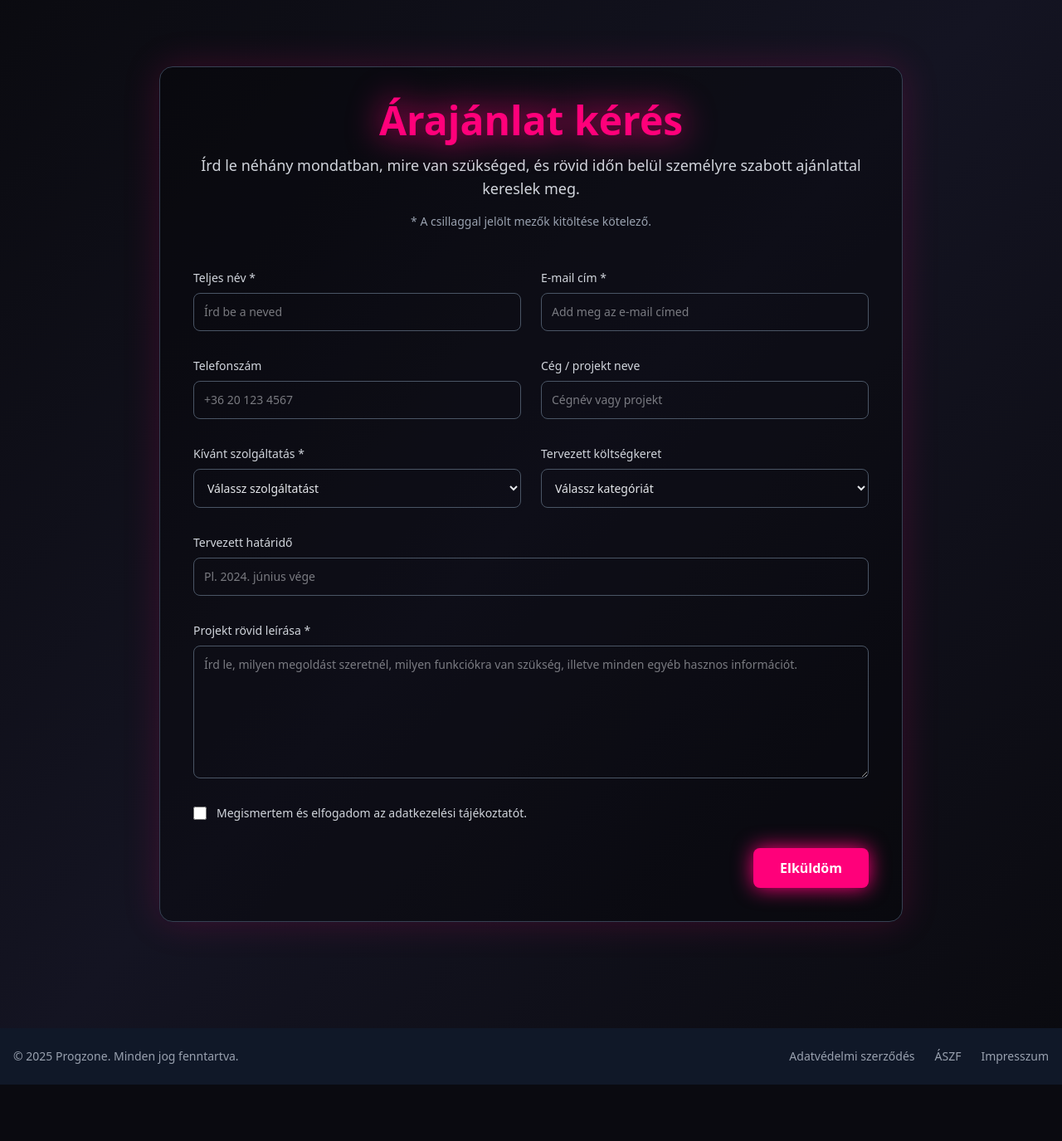
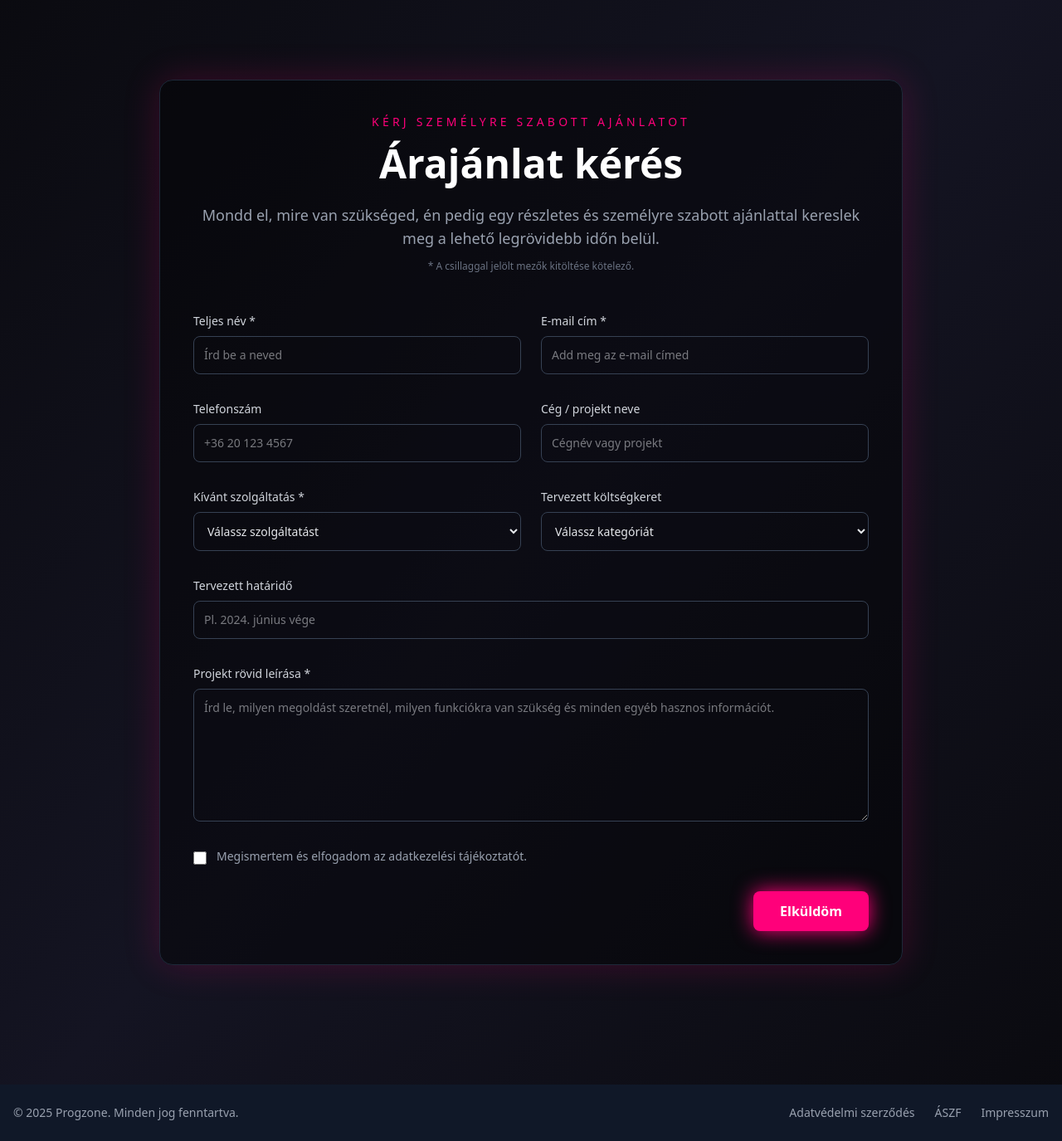
Before and after one commit to xtrade1002/progzone2, a Laravel app: page /quote in a window 1280 px wide. Shown: the part 85-1460 px from the top of the page at 83% size. Before the commit the page ends 1392 px from the top, so only its background shows below. Run offline with Laravel 12, Linux system fonts and the light colour scheme; style sheets or scripts are compiled from the project's sources; some libraries are stand-ins or nearby versions; some web fonts are replaced.

Commit message:
Add quote request navigation entry and page

```diff
--- a/resources/js/Components/MainMenu.jsx
+++ b/resources/js/Components/MainMenu.jsx
@@ -1,16 +1,20 @@
 import React from 'react';
 import route from '../route.js';
 
-const menuItems = [
+const baseMenuItems = [
   { name: 'home', label: 'Főoldal' },
   { name: 'aboutme', label: 'Rólam' },
   { name: 'services', label: 'Szolgáltatások' },
   { name: 'prices', label: 'Árak' },
   { name: 'references', label: 'Referenciák' },
   { name: 'infos', label: 'Információk' },
-  { name: 'quote', label: 'Árajánlat' },
-  { name: 'contact', label: 'Kapcsolat' },
 ];
+
+const ctaItem = { name: 'quote', label: 'Árajánlat' };
+
+const trailingItems = [{ name: 'contact', label: 'Kapcsolat' }];
+
+const menuItems = [...baseMenuItems, ctaItem, ...trailingItems];
 
 export default function MainMenu({ activePath }) {
   return (
--- a/resources/js/pages/QuoteRequest.jsx
+++ b/resources/js/pages/QuoteRequest.jsx
@@ -2,8 +2,19 @@ import React from 'react';
 import { Head } from '@inertiajs/react';
 import Layout from '../Components/Layout.jsx';
 
-const inputClasses =
-  'w-full rounded-lg border border-gray-600 bg-transparent p-3 text-gray-200 focus:border-[#FF007A] focus:ring-2 focus:ring-[#FF007A] outline-none transition';
+const inputClasses = [
+  'w-full',
+  'rounded-lg',
+  'border border-gray-700',
+  'bg-transparent',
+  'p-3',
+  'text-gray-200',
+  'focus:border-[#FF007A]',
+  'focus:ring-2',
+  'focus:ring-[#FF007A]',
+  'outline-none',
+  'transition',
+].join(' ');
 
 export default function QuoteRequest() {
   const handleSubmit = (event) => {
@@ -13,51 +24,45 @@ export default function QuoteRequest() {
   return (
     <Layout>
       <Head title="Árajánlat kérés" />
-      <section className="w-full px-6 py-20">
-        <div className="mx-auto max-w-4xl rounded-2xl border border-gray-700 bg-black/30 p-10 shadow-[0_0_45px_rgba(255,0,122,0.18)]">
-          <div className="mb-12 space-y-4 text-center">
-            <h2 className="text-4xl sm:text-5xl font-extrabold text-[#FF007A] drop-shadow-[0_0_20px_#ff007a]">
-              Árajánlat kérés
-            </h2>
-            <p className="text-lg text-gray-300">
-              Írd le néhány mondatban, mire van szükséged, és rövid időn belül személyre szabott ajánlattal
-              kereslek meg.
+      <section className="w-full px-6 py-16 lg:py-24">
+        <div className="mx-auto max-w-4xl rounded-2xl border border-gray-800 bg-black/40 p-10 shadow-[0_0_45px_rgba(255,0,122,0.2)]">
+          <header className="mb-12 text-center text-gray-300">
+            <p className="text-sm uppercase tracking-[0.3em] text-[#FF007A]">Kérj személyre szabott ajánlatot</p>
+            <h1 className="mt-4 text-4xl font-extrabold text-white sm:text-5xl">Árajánlat kérés</h1>
+            <p className="mt-6 text-base sm:text-lg text-gray-400">
+              Mondd el, mire van szükséged, én pedig egy részletes és személyre szabott ajánlattal kereslek meg a lehető
+              legrövidebb időn belül.
             </p>
-            <p className="text-sm text-gray-400">* A csillaggal jelölt mezők kitöltése kötelező.</p>
-          </div>
+            <p className="mt-3 text-xs text-gray-500">* A csillaggal jelölt mezők kitöltése kötelező.</p>
+          </header>
 
-          <form onSubmit={handleSubmit} className="space-y-8">
+          <form onSubmit={handleSubmit} className="space-y-8 text-gray-300">
             <div className="grid grid-cols-1 gap-6 md:grid-cols-2">
-              <label className="flex flex-col gap-2 text-sm text-gray-300" htmlFor="name">
+              <label className="flex flex-col gap-2 text-sm" htmlFor="name">
                 Teljes név *
                 <input id="name" type="text" placeholder="Írd be a neved" required className={inputClasses} />
               </label>
-              <label className="flex flex-col gap-2 text-sm text-gray-300" htmlFor="email">
+              <label className="flex flex-col gap-2 text-sm" htmlFor="email">
                 E-mail cím *
                 <input id="email" type="email" placeholder="Add meg az e-mail címed" required className={inputClasses} />
               </label>
             </div>
 
             <div className="grid grid-cols-1 gap-6 md:grid-cols-2">
-              <label className="flex flex-col gap-2 text-sm text-gray-300" htmlFor="phone">
+              <label className="flex flex-col gap-2 text-sm" htmlFor="phone">
                 Telefonszám
                 <input id="phone" type="tel" placeholder="+36 20 123 4567" className={inputClasses} />
               </label>
-              <label className="flex flex-col gap-2 text-sm text-gray-300" htmlFor="company">
+              <label className="flex flex-col gap-2 text-sm" htmlFor="company">
                 Cég / projekt neve
                 <input id="company" type="text" placeholder="Cégnév vagy projekt" className={inputClasses} />
               </label>
             </div>
 
             <div className="grid grid-cols-1 gap-6 md:grid-cols-2">
-              <label className="flex flex-col gap-2 text-sm text-gray-300" htmlFor="service">
+              <label className="flex flex-col gap-2 text-sm" htmlFor="service">
                 Kívánt szolgáltatás *
-                <select
-                  id="service"
-                  required
-                  defaultValue=""
-                  className={`${inputClasses} bg-[#151522]`}
-                >
+                <select id="service" required defaultValue="" className={`${inputClasses} bg-[#151522]`}>
                   <option value="" disabled>
                     Válassz szolgáltatást
                   </option>
@@ -69,13 +74,9 @@ export default function QuoteRequest() {
                   <option value="egyedi">Egyedi fejlesztés</option>
                 </select>
               </label>
-              <label className="flex flex-col gap-2 text-sm text-gray-300" htmlFor="budget">
+              <label className="flex flex-col gap-2 text-sm" htmlFor="budget">
                 Tervezett költségkeret
-                <select
-                  id="budget"
-                  defaultValue=""
-                  className={`${inputClasses} bg-[#151522]`}
-                >
+                <select id="budget" defaultValue="" className={`${inputClasses} bg-[#151522]`}>
                   <option value="" disabled>
                     Válassz kategóriát
                   </option>
@@ -88,30 +89,28 @@ export default function QuoteRequest() {
               </label>
             </div>
 
-            <label className="flex flex-col gap-2 text-sm text-gray-300" htmlFor="timeline">
+            <label className="flex flex-col gap-2 text-sm" htmlFor="timeline">
               Tervezett határidő
               <input id="timeline" type="text" placeholder="Pl. 2024. június vége" className={inputClasses} />
             </label>
 
-            <label className="flex flex-col gap-2 text-sm text-gray-300" htmlFor="message">
+            <label className="flex flex-col gap-2 text-sm" htmlFor="message">
               Projekt rövid leírása *
               <textarea
                 id="message"
                 rows="6"
                 required
-                placeholder="Írd le, milyen megoldást szeretnél, milyen funkciókra van szükség, illetve minden egyéb hasznos információt."
+                placeholder="Írd le, milyen megoldást szeretnél, milyen funkciókra van szükség és minden egyéb hasznos információt."
                 className={`${inputClasses} min-h-[160px]`}
               ></textarea>
             </label>
 
-            <div className="flex flex-col gap-4 text-sm text-gray-400 md:flex-row md:items-center md:justify-between">
-              <label className="inline-flex items-center gap-3 text-gray-300" htmlFor="privacy">
-                <input id="privacy" type="checkbox" className="h-4 w-4 accent-[#FF007A]" required />
-                Megismertem és elfogadom az adatkezelési tájékoztatót.
-              </label>
-            </div>
+            <label className="flex items-start gap-3 text-sm" htmlFor="privacy">
+              <input id="privacy" type="checkbox" className="mt-1 h-4 w-4 accent-[#FF007A]" required />
+              <span className="text-gray-400">Megismertem és elfogadom az adatkezelési tájékoztatót.</span>
+            </label>
 
-            <div className="flex flex-col items-stretch sm:flex-row sm:justify-end">
+            <div className="flex justify-end">
               <button
                 type="submit"
                 className="w-full sm:w-auto rounded-lg bg-[#FF007A] px-8 py-3 text-center font-semibold text-white shadow-[0_0_25px_#ff007a] transition hover:shadow-[0_0_40px_#ff007a]"
```
